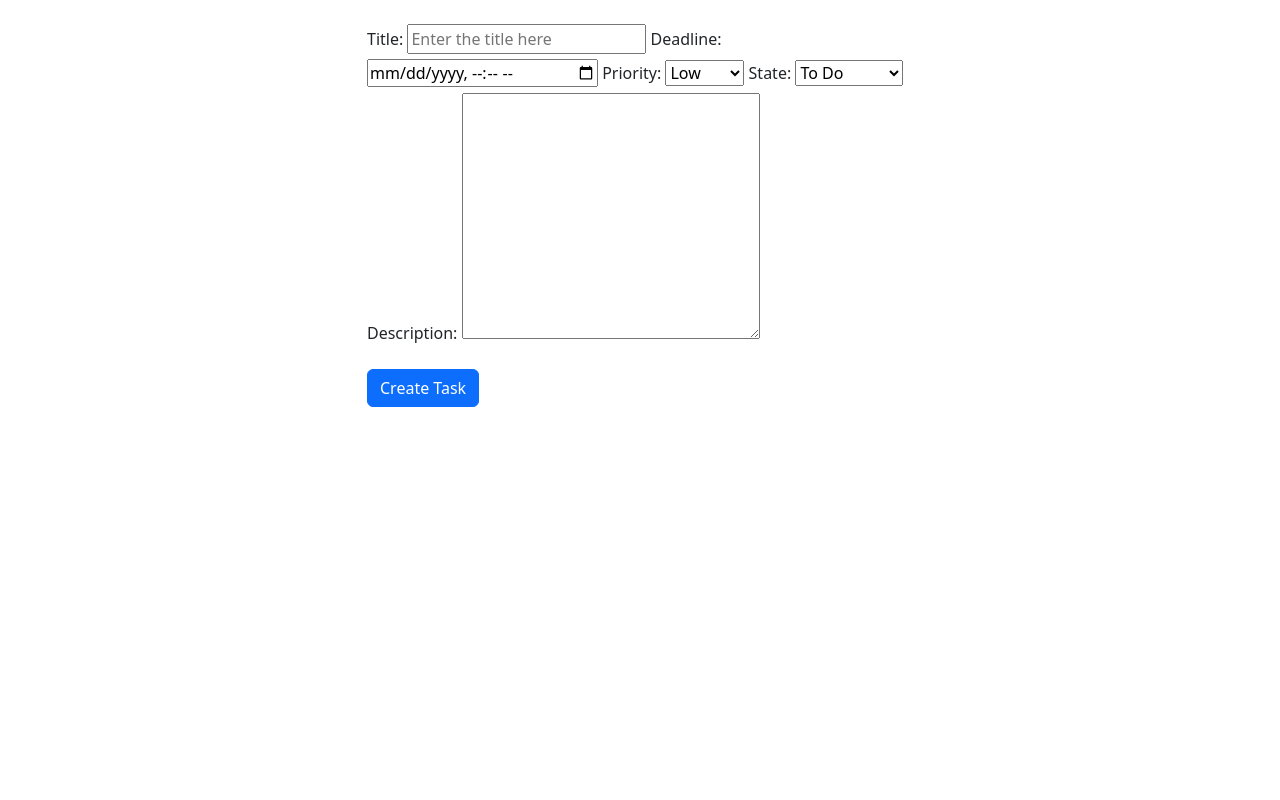
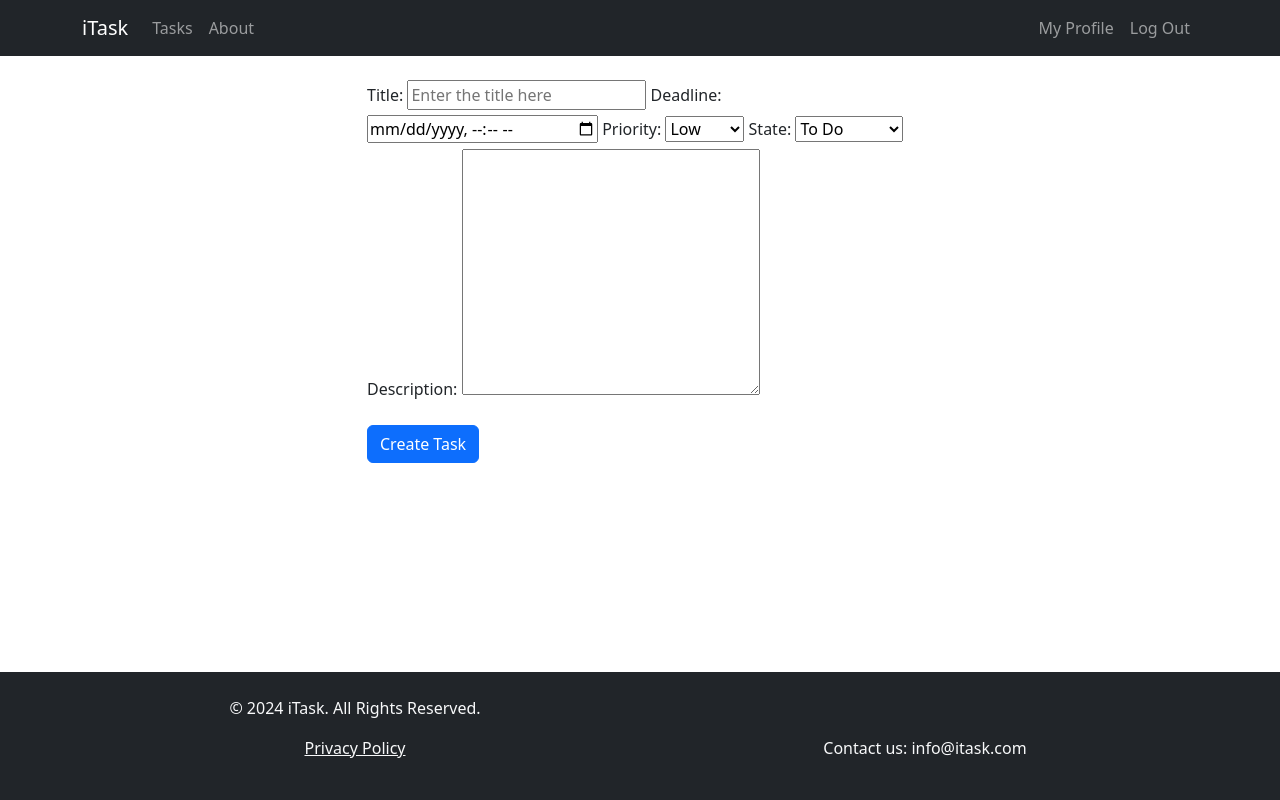
Before and after one commit to Abdulelah555/CS471, a Django app: page /create/ in a window 1280 px wide. Run offline with Django 5.2, Linux system fonts and the light colour scheme; a user stored in the database is signed in.

Commit message:
modify bases and adding header and footer

```diff
--- a/apps/templates/includes/footer.html
+++ b/apps/templates/includes/footer.html
@@ -0,0 +1,19 @@
+<footer class="bg-dark text-light text-center py-4">
+    <div class="container">
+        <div class="row">
+            <div class="col-md-6">
+                <p>&copy; 2024 iTask. All Rights Reserved.</p>
+                <p><a href="/privacy-policy" class="text-light">Privacy Policy</a></p>
+            </div>
+            <div class="col-md-6">
+                <ul class="list-inline">
+                    <li class="list-inline-item"><a href="#"><i class="bi bi-facebook"></i></a></li>
+                    <li class="list-inline-item"><a href="#"><i class="bi bi-twitter"></i></a></li>
+                    <li class="list-inline-item"><a href="#"><i class="bi bi-instagram"></i></a></li>
+                    <li class="list-inline-item"><a href="#"><i class="bi bi-linkedin"></i></a></li>
+                </ul>
+                <p>Contact us: info@itask.com</p>
+            </div>
+        </div>
+    </div>
+</footer>
--- a/apps/templates/includes/header.html
+++ b/apps/templates/includes/header.html
@@ -0,0 +1,23 @@
+<nav class="navbar navbar-expand-lg navbar-dark bg-dark">
+    <div class="container">
+        <a class="navbar-brand" href="/">iTask</a>
+        <button class="navbar-toggler" type="button" data-bs-toggle="collapse" data-bs-target="#navbarNav" aria-controls="navbarNav" aria-expanded="false" aria-label="Toggle navigation">
+            <span class="navbar-toggler-icon"></span>
+        </button>
+        <div class="collapse navbar-collapse" id="navbarNav">
+            <ul class="navbar-nav me-auto">
+                <li class="nav-item"><a class="nav-link" href="/tasks">Tasks</a></li>
+                <li class="nav-item"><a class="nav-link" href="/about">About</a></li>
+            </ul>
+            <ul class="navbar-nav">
+                <li class="nav-item"><a class="nav-link" href="/myprofile">My Profile</a></li>
+                <li class="nav-item">
+                    <form action="accounts/logout/" method="post">
+                        {% csrf_token %}
+                        <button type="submit" class="btn btn-link nav-link">Log Out</button>
+                    </form>
+                </li>
+            </ul>
+        </div>
+    </div>
+</nav>
--- a/apps/templates/layouts/base.html
+++ b/apps/templates/layouts/base.html
@@ -6,17 +6,27 @@
     <title>iTask - {% block title %}x{% endblock %}</title>
     <!-- Bootstrap CSS -->
     <link href="https://cdn.jsdelivr.net/npm/bootstrap@5.3.0-alpha1/dist/css/bootstrap.min.css" rel="stylesheet">
+    <style>
+        html, body {
+            height: 100%;
+        }
+        body {
+            display: flex;
+            flex-direction: column;
+        }
+        .content-wrapper {
+            flex: 1;
+        }
+    </style>
     {% block stylesheets %}{% endblock %}
 </head>
 <body>
     {% include 'includes/header.html' %}
-    {% include 'includes/sidebar1.html' %}
 
-    <div class="container mt-4">
+    <div class="content-wrapper container mt-4">
         {% block content %}{% endblock %}
     </div>
 
-    {% include 'includes/sidebar2.html' %}
     {% include 'includes/footer.html' %}
 </body>
 </html>
```
Also changed, not shown: apps/templates/bookmodule/index.html (+5 -10 lines), apps/templates/layouts/base2.html (+4 -3 lines), apps/templates/includes/sidebar.html (deleted), apps/templates/includes/sidebar1.html (deleted), apps/templates/includes/sidebar2.html (deleted), db.sqlite3.
